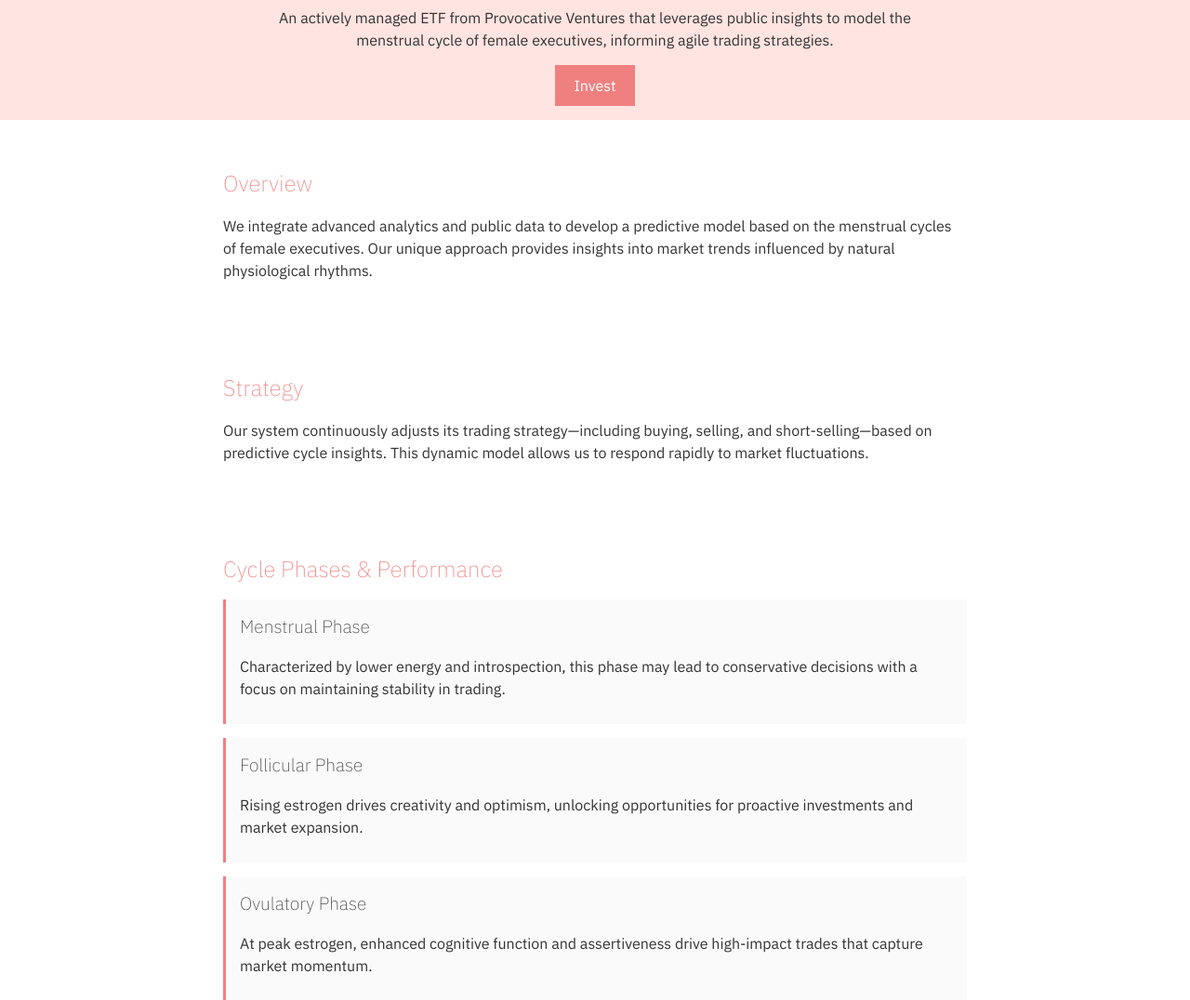
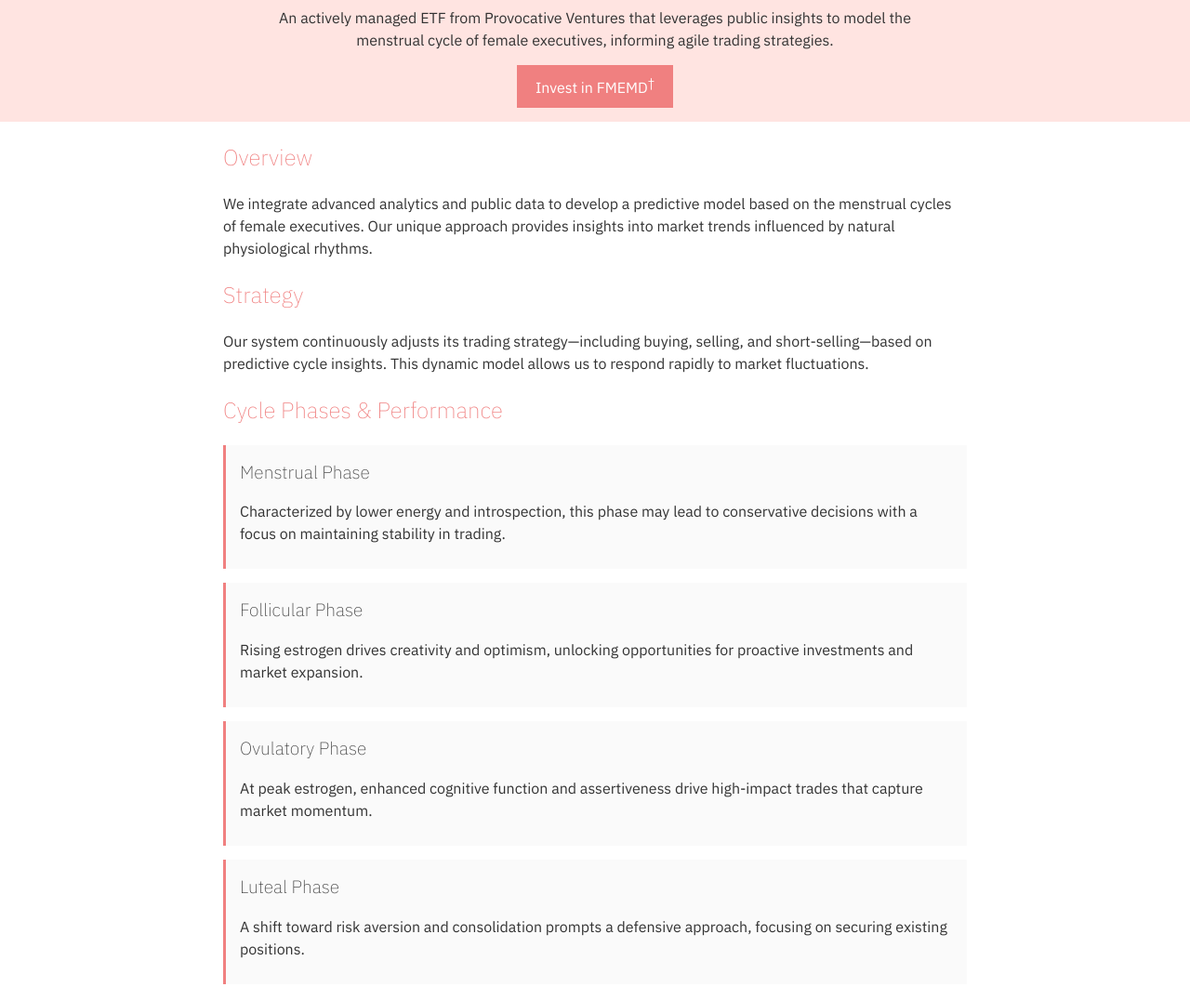
Before and after one commit to ProvocativeVentures/FMEMD, a plain HTML site: page index.html in a window 1280 px wide. Shown: the part 166-1242 px from the top of the page at 93% size. Drawn offline with Linux system fonts and the light colour scheme.

Commit message:
Update index.html

```diff
--- a/index.html
+++ b/index.html
@@ -73,13 +73,12 @@
     }
     /* Content Sections */
     .section {
-      padding: 30px 15px;
+      padding: 0px 15px;
       max-width: 800px;
       margin: 0 auto;
     }
     .section h2 {
       font-size: 1.5em;
-      margin-bottom: 15px;
       color: lightcoral;
       font-weight: 200;
     }
@@ -146,7 +145,7 @@
   <section class="hero">
     <h1><b>FMEMD:</b> Forcast Markets With Executive Menstrual Data</h1>
     <p>An actively managed ETF from Provocative Ventures that leverages public insights to model the menstrual cycle of female executives, informing agile trading strategies.</p>
-    <a href="#invest" class="invest-button">Invest</a>
+    <a href="#invest" class="invest-button">Invest in FMEMD<sup>&dagger;</sup></a>
   </section>
 
   <section class="section" id="overview">
@@ -180,7 +179,7 @@
   </section>
 
   <section class="section reports" id="reports">
-    <h2>Reports</h2>
+    <h2><sup>&dagger;</sup>Reports</h2>
     <p>Access our latest market insights and performance reports:</p>
     <ul>
       <li><a href="#">Q1 2025 Performance Report</a></li>
```
